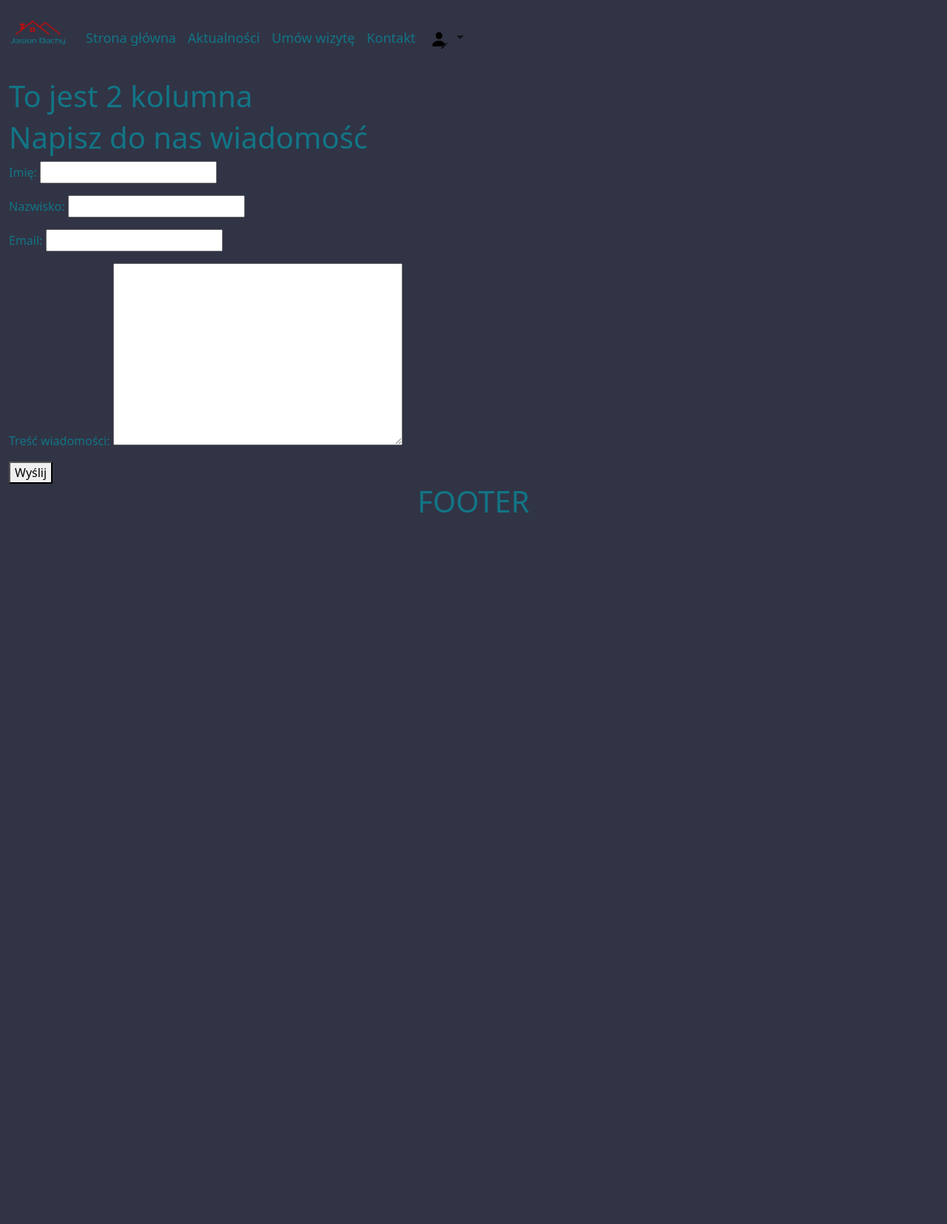
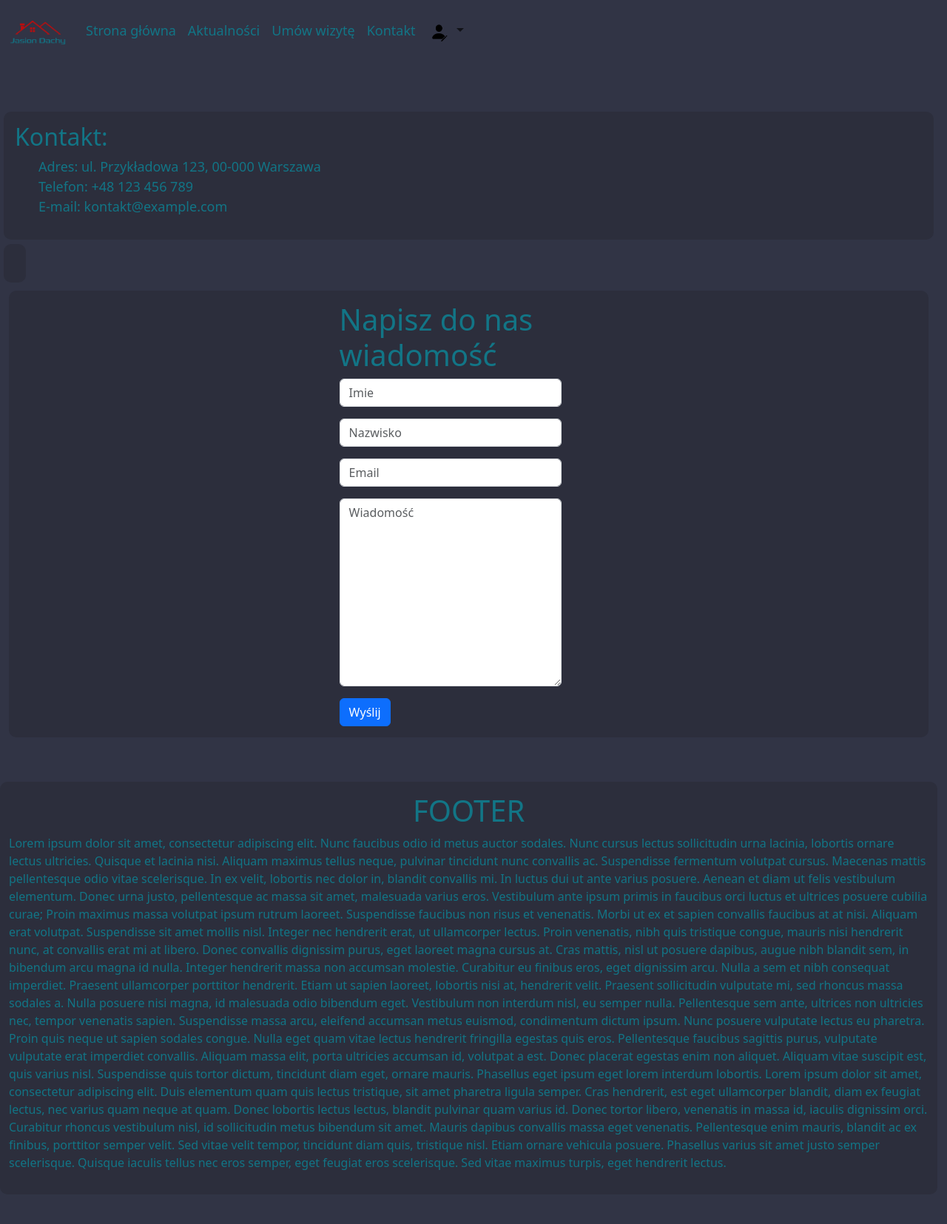
Before and after one commit to wojtekjurkowicz/budowlanka_v2, a Django app: page /kontakt/ in a window 1280 px wide. Shown: the whole page at 74% size. Before the commit the page ends 693 px from the top, so only its background shows below. Run offline with Django 5.2, Linux system fonts and the light colour scheme; a user stored in the database is signed in; some libraries are stand-ins or nearby versions.

Commit message:
Spierdolone formularze

```diff
--- a/mainapp/forms.py
+++ b/mainapp/forms.py
@@ -7,6 +7,10 @@
     class Meta:
         model = Appointment
         fields = ['description', 'date']  # Fields to be included in the form
+        widgets = {
+            'description': forms.Textarea(attrs={'placeholder':'Opis','style':'width: 300px','class': 'form-control'}),
+            'date': forms.DateInput(attrs={'style':'width: 300px','class': 'form-control'}),
+        }
 
 
 # Form for creating and updating Comment instances
@@ -15,14 +19,19 @@
         model = Comment
         fields = ['content']  # Field to be included in the form
         widgets = {
-            'content': forms.Textarea(attrs={'class': 'form-control'})  # Customize the textarea widget with a CSS class
+            'content': forms.Textarea(attrs={'placeholder':'Treść komentarza','style':'width: 100%; height: 90px','class': 'form-control'})  # Customize the textarea widget with a CSS class
         }
 
 
 # Simple contact form for collecting user messages
 class ContactForm(forms.Form):
-    first_name = forms.CharField(label='Imię', max_length=100)  # Field for the first name
-    last_name = forms.CharField(label='Nazwisko', max_length=100)  # Field for the last name
-    email = forms.EmailField(label='Email')  # Field for the email address
-    message = forms.CharField(label='Treść wiadomości',
-                              widget=forms.Textarea)  # Field for the message content with a textarea widget
+    #first_name = forms.CharField(label='Imię', max_length=100)  # Field for the first name
+    #last_name = forms.CharField(label='Nazwisko', max_length=100)  # Field for the last name
+    #email = forms.EmailField(label='Email')  # Field for the email address
+    #message = forms.CharField(label='Treść wiadomości',
+    #                         widget=forms.Textarea)  # Field for the message content with a textarea widget
+
+    first_name = forms.CharField(label='', max_length=100, widget=forms.TextInput(attrs={'placeholder':'Imie','style':'width: 300px','class': 'form-control'}))  # Field for the first name
+    last_name = forms.CharField(label='', max_length=100, widget=forms.TextInput(attrs={'placeholder':'Nazwisko','style':'width: 300px','class': 'form-control'}))  # Field for the last name
+    email = forms.EmailField(label='', widget=forms.TextInput(attrs={'placeholder':'Email','style':'width: 300px','class': 'form-control'}))  # Field for the email address
+    message = forms.CharField(label='', widget=forms.Textarea(attrs={'placeholder':'Wiadomość','style':'width: 300px','class': 'form-control'}))  # Field for the message content with a textarea widget
--- a/mainapp/models.py
+++ b/mainapp/models.py
@@ -46,7 +46,7 @@
     realization = models.ForeignKey(Realization, on_delete=models.CASCADE,
                                     verbose_name="Realizacja")  # Associated realization
     author = models.ForeignKey(User, on_delete=models.CASCADE, verbose_name='Autor komentarza')  # Author of the comment
-    content = models.CharField(max_length=200, verbose_name='Treść komentarza')  # Content of the comment
+    content = models.CharField(max_length=200, verbose_name='')  # Content of the comment
     date = models.DateTimeField(default=timezone.now, verbose_name='Data')  # Date and time when the comment was added
 
     def __str__(self):
--- a/mainapp/templates/mainapp/base.html
+++ b/mainapp/templates/mainapp/base.html
@@ -13,9 +13,11 @@
         {% bootstrap_javascript %}
         {% load static %}
     <style>
-        div,h1
+        div
         {
             #border: 1px red solid;
+            margin-bottom: 20px;
+
         }
         a
         {
@@ -34,6 +36,8 @@
         {
             background-color: #313445;
             color: #127586;
+            max-width: 99%;
+
         }
         article
         {
@@ -41,6 +45,15 @@
             border-radius: 10px;
             padding: 15px;
             margin-bottom: 20px;
+        }
+        gmp-map
+        {
+            background-color: #2c2e3c;
+            border-radius: 10px;
+            padding: 15px;
+            margin-bottom: 30px;
+            height: 600px;
+            max-height: 100%;
         }
     </style>
 </head>
@@ -82,18 +95,60 @@
         </div>
         </div>
         <div class = "container-fluid container-md-8">
-            <div class="row">
-                <div class="col-xxl-4 order-xxl-last col-md-12 order-md-first">
-                    <h1>To jest 2 kolumna</h1>
+            <div class="row" >
+                <div class="col-xxl-4 order-xxl-last col-md-12 order-md-first" style="padding: 5px;">
                     {% block content2 %}{% endblock content2 %}
                 </div>
                 <div class="col-xxl-8 order-xxl-first col-md-12 order-md-last">
                     {% block content %}{% endblock content %}
                 </div>
             </div>
-         <div class="row">
-            <h1 class="col text-center">FOOTER</h1>
-         </div>
+         <div class="row" style="position: relative;">
+             <article>
+                 <h1 class="col text-center">FOOTER</h1>
+             <p>
+                 Lorem ipsum dolor sit amet, consectetur adipiscing elit. Nunc faucibus odio id metus auctor sodales.
+                 Nunc cursus lectus sollicitudin urna lacinia, lobortis ornare lectus ultricies. Quisque et lacinia nisi.
+                 Aliquam maximus tellus neque, pulvinar tincidunt nunc convallis ac. Suspendisse fermentum volutpat cursus.
+                 Maecenas mattis pellentesque odio vitae scelerisque. In ex velit, lobortis nec dolor in, blandit convallis mi.
+                 In luctus dui ut ante varius posuere. Aenean et diam ut felis vestibulum elementum.
+                 Donec urna justo, pellentesque ac massa sit amet, malesuada varius eros.
+                 Vestibulum ante ipsum primis in faucibus orci luctus et ultrices posuere cubilia curae;
+                 Proin maximus massa volutpat ipsum rutrum laoreet. Suspendisse faucibus non risus et venenatis.
+
+                 Morbi ut ex et sapien convallis faucibus at at nisi. Aliquam erat volutpat. Suspendisse sit amet mollis nisl.
+                 Integer nec hendrerit erat, ut ullamcorper lectus.
+                 Proin venenatis, nibh quis tristique congue, mauris nisi hendrerit nunc, at convallis erat mi at libero.
+                 Donec convallis dignissim purus, eget laoreet magna cursus at.
+                 Cras mattis, nisl ut posuere dapibus, augue nibh blandit sem, in bibendum arcu magna id nulla.
+
+                 Integer hendrerit massa non accumsan molestie. Curabitur eu finibus eros, eget dignissim arcu.
+                 Nulla a sem et nibh consequat imperdiet. Praesent ullamcorper porttitor hendrerit.
+                 Etiam ut sapien laoreet, lobortis nisi at, hendrerit velit. Praesent sollicitudin vulputate mi, sed rhoncus massa sodales a.
+                 Nulla posuere nisi magna, id malesuada odio bibendum eget. Vestibulum non interdum nisl, eu semper nulla.
+                 Pellentesque sem ante, ultrices non ultricies nec, tempor venenatis sapien.
+
+                 Suspendisse massa arcu, eleifend accumsan metus euismod, condimentum dictum ipsum.
+                 Nunc posuere vulputate lectus eu pharetra. Proin quis neque ut sapien sodales congue.
+                 Nulla eget quam vitae lectus hendrerit fringilla egestas quis eros.
+                 Pellentesque faucibus sagittis purus, vulputate vulputate erat imperdiet convallis.
+                 Aliquam massa elit, porta ultricies accumsan id, volutpat a est. Donec placerat egestas enim non aliquet.
+                 Aliquam vitae suscipit est, quis varius nisl. Suspendisse quis tortor dictum, tincidunt diam eget, ornare mauris.
+                 Phasellus eget ipsum eget lorem interdum lobortis. Lorem ipsum dolor sit amet, consectetur adipiscing elit.
+
+                 Duis elementum quam quis lectus tristique, sit amet pharetra ligula semper.
+                 Cras hendrerit, est eget ullamcorper blandit, diam ex feugiat lectus, nec varius quam neque at quam.
+                 Donec lobortis lectus lectus, blandit pulvinar quam varius id.
+                 Donec tortor libero, venenatis in massa id, iaculis dignissim orci.
+                 Curabitur rhoncus vestibulum nisl, id sollicitudin metus bibendum sit amet.
+
+                 Mauris dapibus convallis massa eget venenatis.
+                 Pellentesque enim mauris, blandit ac ex finibus, porttitor semper velit. Sed vitae velit tempor, tincidunt diam quis, tristique nisl.
+                 Etiam ornare vehicula posuere. Phasellus varius sit amet justo semper scelerisque.
+                 Quisque iaculis tellus nec eros semper, eget feugiat eros scelerisque. Sed vitae maximus turpis, eget hendrerit lectus.</p>
+
+             </article>
+            </div>
     </div>
 
     <script src="https://code.jquery.com/jquery-3.5.1.slim.min.js"></script>
--- a/mainapp/templates/mainapp/contact.html
+++ b/mainapp/templates/mainapp/contact.html
@@ -1,11 +1,33 @@
 {% extends 'mainapp/base.html' %}
 
 {% block content %}
+    <article>
+        <div style="max-width: 350px; margin:auto">
+            <h1>Napisz do nas wiadomość</h1>
+            <form action="{% url 'budowlanka_project:contact' %}" method="post">
+                {% csrf_token %}
+                {{ form.as_p }}
+                <button type="submit" name="submit" class="btn btn-primary">Wyślij</button>
+            </form>
+        </div>
 
-    <h1>Napisz do nas wiadomość</h1>
-     <form action="{% url 'budowlanka_project:contact' %}" method="post">
-        {% csrf_token %}
-        {{ form.as_p }}
-        <button type="submit" name="submit">Wyślij</button>
-    </form>
+    </article>
+
 {% endblock content %}
+{% block content2 %}
+    <article>
+        <h2>Kontakt:</h2>
+        <ul style="list-style-type:none; font-size: large">
+            <li><i class="fas fa-map-marker-alt"></i> Adres: ul. Przykładowa 123, 00-000 Warszawa</li>
+            <li><i class="fas fa-phone-alt"></i> Telefon: +48 123 456 789</li>
+            <li><i class="fas fa-envelope"></i> E-mail: kontakt@example.com</li>
+        </ul>
+        </article>
+
+            <script async src="https://maps.googleapis.com/maps/api/js?key=AIzaSyBodspz_Kmn8r3KOdGX8q5Dnoc-uHuFkQE&callback=console.debug&libraries=maps,marker&v=beta">
+            </script>
+            <gmp-map center="54.110198974609375,22.935564041137695" zoom="14" map-id="DEMO_MAP_ID" class="col-12">
+                <gmp-advanced-marker position="54.110198974609375,22.935564041137695" title="My location"></gmp-advanced-marker>
+            </gmp-map>
+
+{% endblock content2 %}
--- a/mainapp/templates/mainapp/detail.html
+++ b/mainapp/templates/mainapp/detail.html
@@ -10,7 +10,7 @@
     <form action="{% url 'mainapp:detail' entry.id %}" method="post">
         {% csrf_token %}
         {{ comment_form.as_p }}
-        <button name="submit">Dodaj</button>
+        <button name="submit" class="btn btn-primary">Dodaj</button><br><br>
     </form>
         {% for comment in comments %}
             <article>
--- a/mainapp/views.py
+++ b/mainapp/views.py
@@ -104,8 +104,8 @@
         :return: HTML representation of the day's cell.
         """
         appointments_per_day = appointments.filter(date__day=day)
-        d = ''.join(f'<li> {appointment.description} </li>' for appointment in appointments_per_day)
-        return f"<td><span class='date'>{day}</span><ul> {d} </ul></td>" if day != 0 else '<td></td>'
+        d = ''.join(f'<li> Zajęty termin</li>' for appointment in appointments_per_day) #{appointment.description}
+        return f"<td><span class='date'>{day}</span><ul style='list-style-type:none;'> {d} </ul></td>" if day != 0 else '<td></td>'
 
     def formatweek(self, theweek, appointments):
         """
@@ -123,7 +123,7 @@
         """
         appointments = Appointment.objects.filter(date__year=theyear, date__month=themonth)
         return ''.join([
-            f'<table border="0" cellpadding="0" cellspacing="0" class="calendar">\n',
+            f'<table class="table table-bordered">\n',
             f'{self.formatmonthname(theyear, themonth, withyear=withyear)}\n',
             f'{self.formatweekheader()}\n',
             ''.join(self.formatweek(week, appointments) for week in self.monthdays2calendar(theyear, themonth)),
```
Also changed, not shown: accounts/forms.py (+5 -3 lines), accounts/templates/registration/login.html (+10 -8 lines), accounts/templates/registration/register.html (+8 -5 lines), budowlanka_project/settings.py (+5 -2 lines), mainapp/templates/mainapp/appointment.html (+14 -11 lines), mainapp/templates/mainapp/index.html (+5 -17 lines), db.sqlite3, 1 other file.
